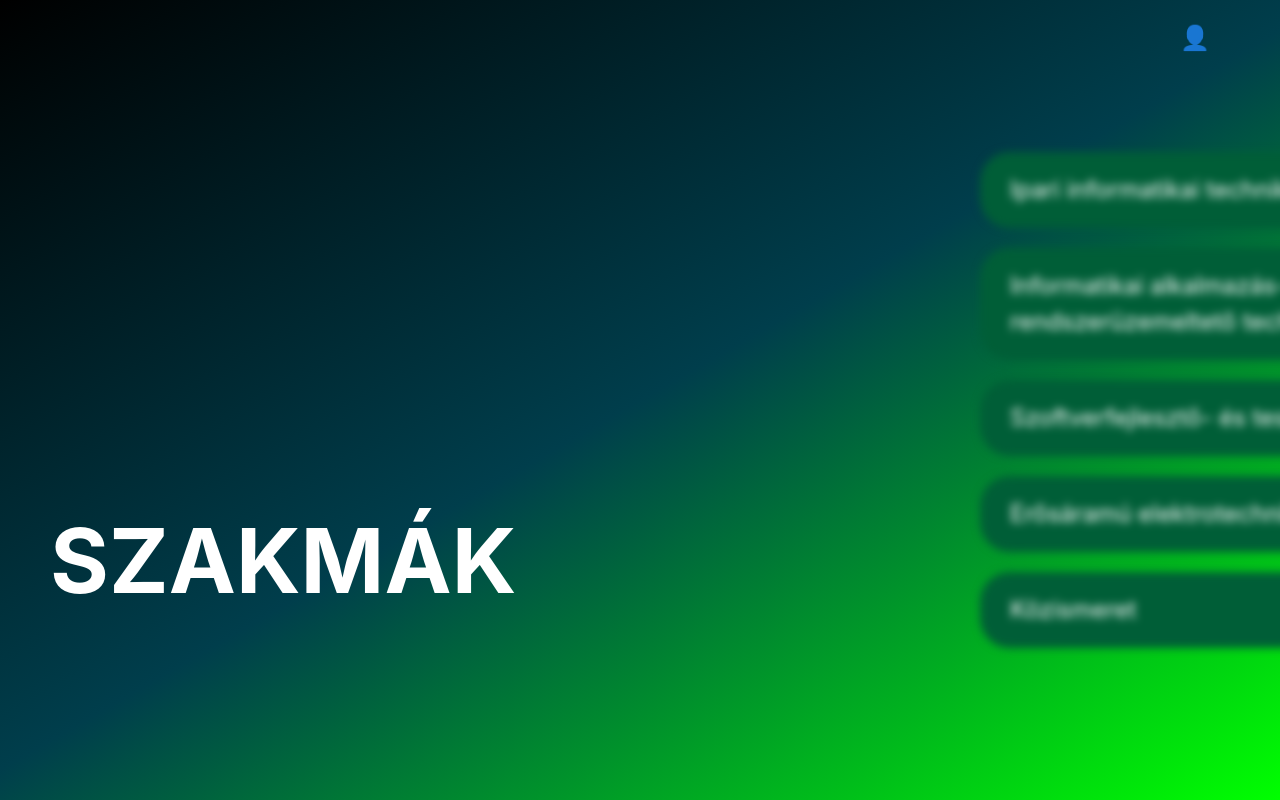
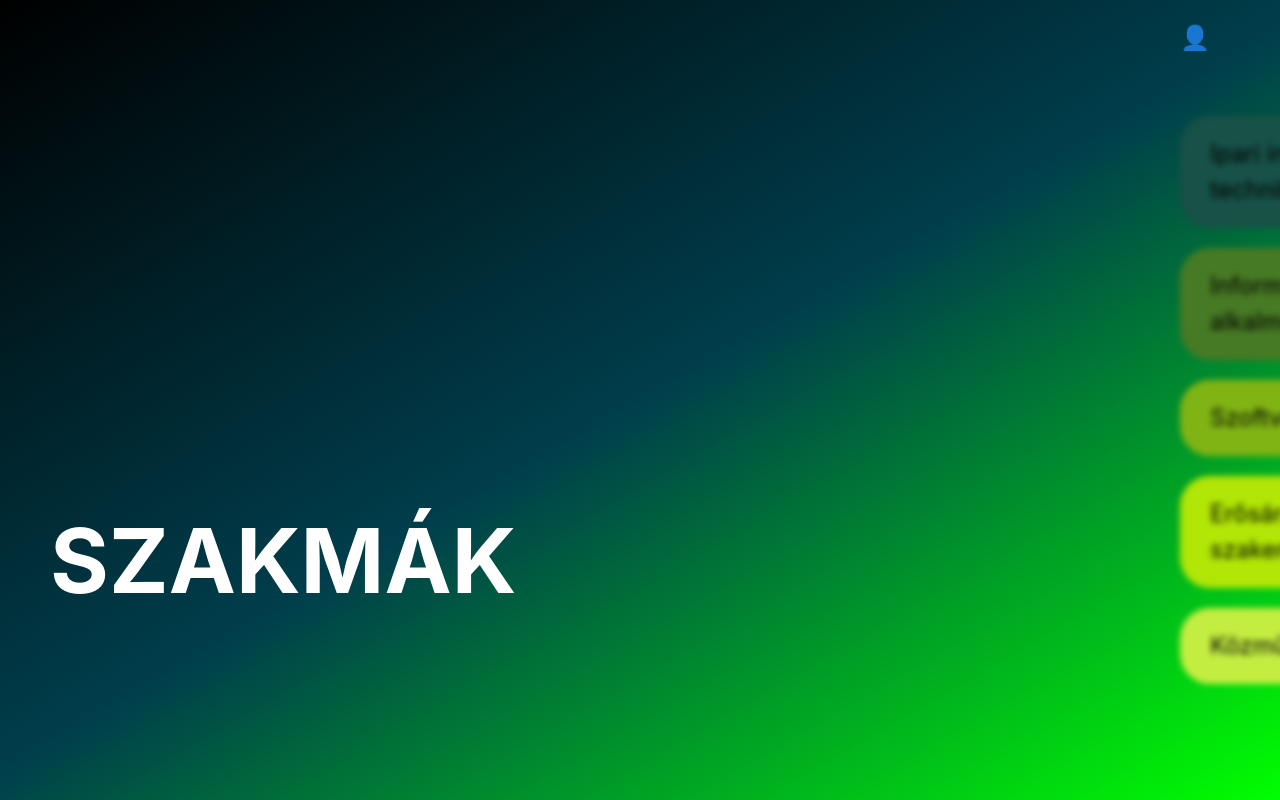
Before and after one commit to Pollak-Projects/SZF1_13_Frontend_CourseController, a Vue app in the folder CourseController/: page /home in a window 1280 px wide. Built offline with nearby package versions, Linux system fonts and the light colour scheme.

Commit message:
update design

```diff
--- a/CourseController/src/views/Home.vue
+++ b/CourseController/src/views/Home.vue
@@ -19,8 +19,8 @@
           class="szakma-gomb"
           @mouseover="egerFelett(index)"
           @mouseleave="kimenet"
-            @click ="nextPage"
           :class="{ 'kiemelt': kiemeltIndex === index }"
+          :style="getButtonStyle(index)"
         >
           {{ szakma }}
         </button>
@@ -35,19 +35,30 @@
     return {
       szakmak: [
         "Ipari informatikai technikus",
-          "Informatikai alkalmazás- és rendszerüzemeltető technikus",
-          "Szoftverfejlesztő- és tesztelő",
-          "Erősáramú elektrotechnikus",
-          "Közismeret",
+        "Informatikai alkalmazás",
+        "Szoftverfejlesztő",
+        "Erősáramú szakember",
+        "Közmű szakember",
       ],
       kiemeltIndex: null,
       showProfileMenu: false,
+      buttonColors: [
+        "rgba(23, 81, 71, 1)",
+        "rgba(71, 122, 36, 1)",
+        "rgba(128, 180, 20, 1)",
+        "rgba(177, 230, 6, 1)",
+        "rgba(196, 237, 65, 1)"
+      ],
+      highlightedColors: [
+      "rgba(23, 81, 71, 1)",
+        "rgba(71, 122, 36, 1)",
+        "rgba(128, 180, 20, 1)",
+        "rgba(177, 230, 6, 1)",
+        "rgba(196, 237, 65, 1)"
+      ]
     };
   },
   methods: {
-        nextPage(){
-            this.$router.push('/nextPage')
-        },
     egerFelett(index) {
       this.kiemeltIndex = index;
     },
@@ -66,7 +77,14 @@
       alert("Kijelentkezés...");
       this.$router.push({ name: "Login" });
     },
-    },
+    getButtonStyle(index) {
+      return {
+        background: this.kiemeltIndex === index
+          ? this.highlightedColors[index]
+          : this.buttonColors[index]
+      };
+    }
+  }
 };
 </script>
 
@@ -83,17 +101,14 @@
   position: relative;
   overflow: hidden;
 }
-
 .top-bar {
   display: flex;
   justify-content: flex-end;
   padding: 20px;
 }
-
 .profile-menu {
   position: relative;
 }
-
 .user-icon {
   font-size: 24px;
   color: white;
@@ -101,7 +116,6 @@
   border: none;
   cursor: pointer;
 }
-
 .profile-dropdown {
   position: absolute;
   top: 40px;
@@ -113,7 +127,6 @@
   display: flex;
   flex-direction: column;
 }
-
 .profile-dropdown button {
   background: none;
   border: none;
@@ -122,11 +135,9 @@
   text-align: left;
   cursor: pointer;
 }
-
 .profile-dropdown button:hover {
   background: rgba(255, 255, 255, 0.1);
 }
-
 .cim {
   font-size: 90px;
   font-weight: bold;
@@ -135,7 +146,6 @@
   top: 70%;
   transform: translateY(-50%);
 }
-
 .szakmak-listaja {
   display: flex;
   flex-direction: column;
@@ -145,25 +155,20 @@
   top: 50%;
   transform: translateY(-50%);
 }
-
 .szakma-gomb {
-    background: rgb(0, 94, 55);
-    color: white;
+  color: rgb(0, 0, 0);
   padding: 20px 30px;
+  border-radius: 30px;
   font-size: 24px;
   border: none;
   cursor: pointer;
   transition: all 0.4s ease;
-    width: 500px;
+  width: 300px;
   text-align: left;
-    filter: blur(4px);
+  filter: blur(3px);
   transform: translateX(50px);
-    border-bottom-left-radius: 30px;
-    border-top-left-radius: 30px ;
 }
-
 .szakma-gomb.kiemelt {
-    background: rgba(0, 94, 55);
   transform: translateX(-150px);
   filter: blur(0);
 }
```
Lines whose indentation alone changed are shown as unchanged.
